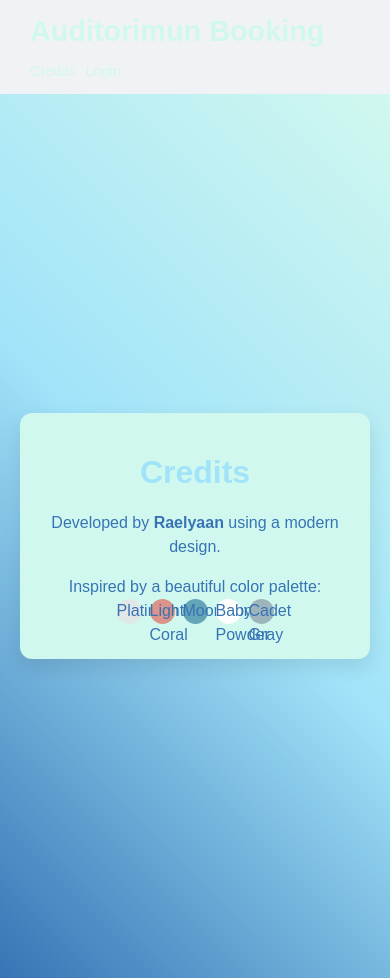
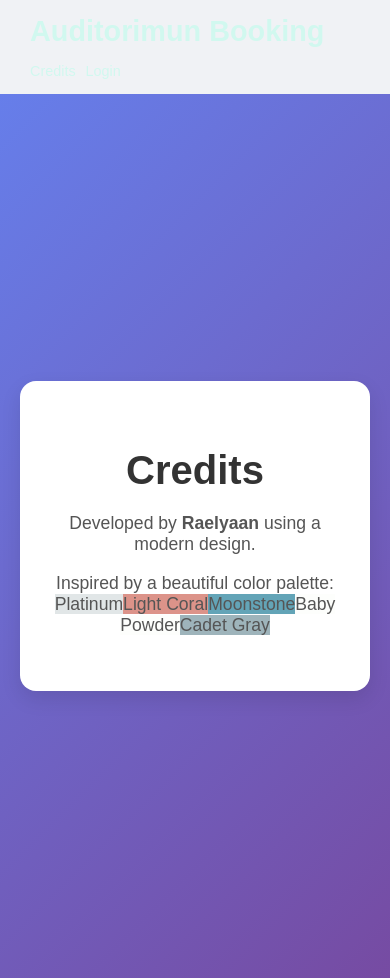
Before and after one commit to Plug0007/auditoriumfrontend, a React (Create React App) app: page /credits in a window 390 px wide. Built offline with nearby package versions, Linux system fonts and the light colour scheme.

Commit message:
Update Credits.css

```diff
--- a/src/styles/Credits.css
+++ b/src/styles/Credits.css
@@ -1,24 +1,16 @@
-:root {
-  --primary: #3674B5;
-  --secondary: #578FCA;
-  --accent: #A1E3F9;
-  --neutral: #D1F8EF;
-  --gradient: linear-gradient(45deg, var(--primary), var(--accent), var(--neutral));
-}
-
 .credits-container {
   display: flex;
   align-items: center;
   justify-content: center;
   min-height: 100vh;
-  background: var(--gradient);
+  background: linear-gradient(135deg, #667eea, #764ba2);
   padding: 20px;
 }
 
 .credits-card {
-  background: var(--neutral);
-  border-radius: 12px;
-  box-shadow: 0 8px 20px rgba(0,0,0,0.1);
+  background: #ffffff;
+  border-radius: 16px;
+  box-shadow: 0 8px 20px rgba(0, 0, 0, 0.1);
   padding: 40px 30px;
   text-align: center;
   max-width: 500px;
@@ -29,36 +21,24 @@
 .credits-card h1 {
   font-size: 2.5rem;
   margin-bottom: 20px;
-  color: var(--accent);
+  color: #333;
 }
 
 .credits-card p {
   font-size: 1.1rem;
   margin-bottom: 15px;
-  color: var(--primary);
-  line-height: 1.5;
+  color: #555;
 }
 
-.color-sample {
-  display: inline-block;
-  width: 25px;
-  height: 25px;
-  margin: 0 4px;
-  border-radius: 50%;
-  vertical-align: middle;
+.credits-card a {
+  color: #667eea;
+  text-decoration: none;
+  font-weight: 600;
+  transition: color 0.3s;
 }
 
-/* Responsive adjustments */
-@media (max-width: 480px) {
-  .credits-card {
-    padding: 20px;
-  }
-  .credits-card h1 {
-    font-size: 2rem;
-  }
-  .credits-card p {
-    font-size: 1rem;
-  }
+.credits-card a:hover {
+  color: #5a67d8;
 }
 
 @keyframes popIn {
```
